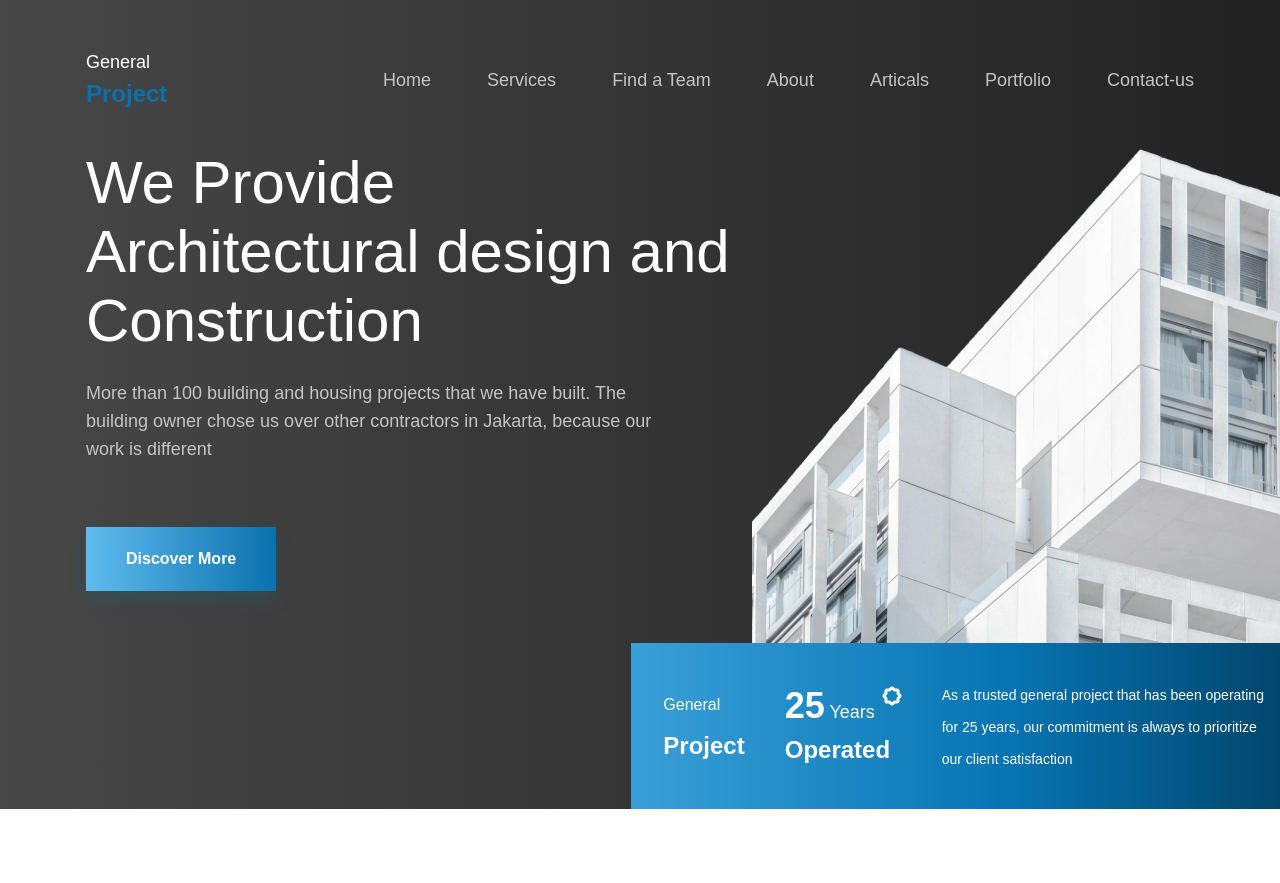
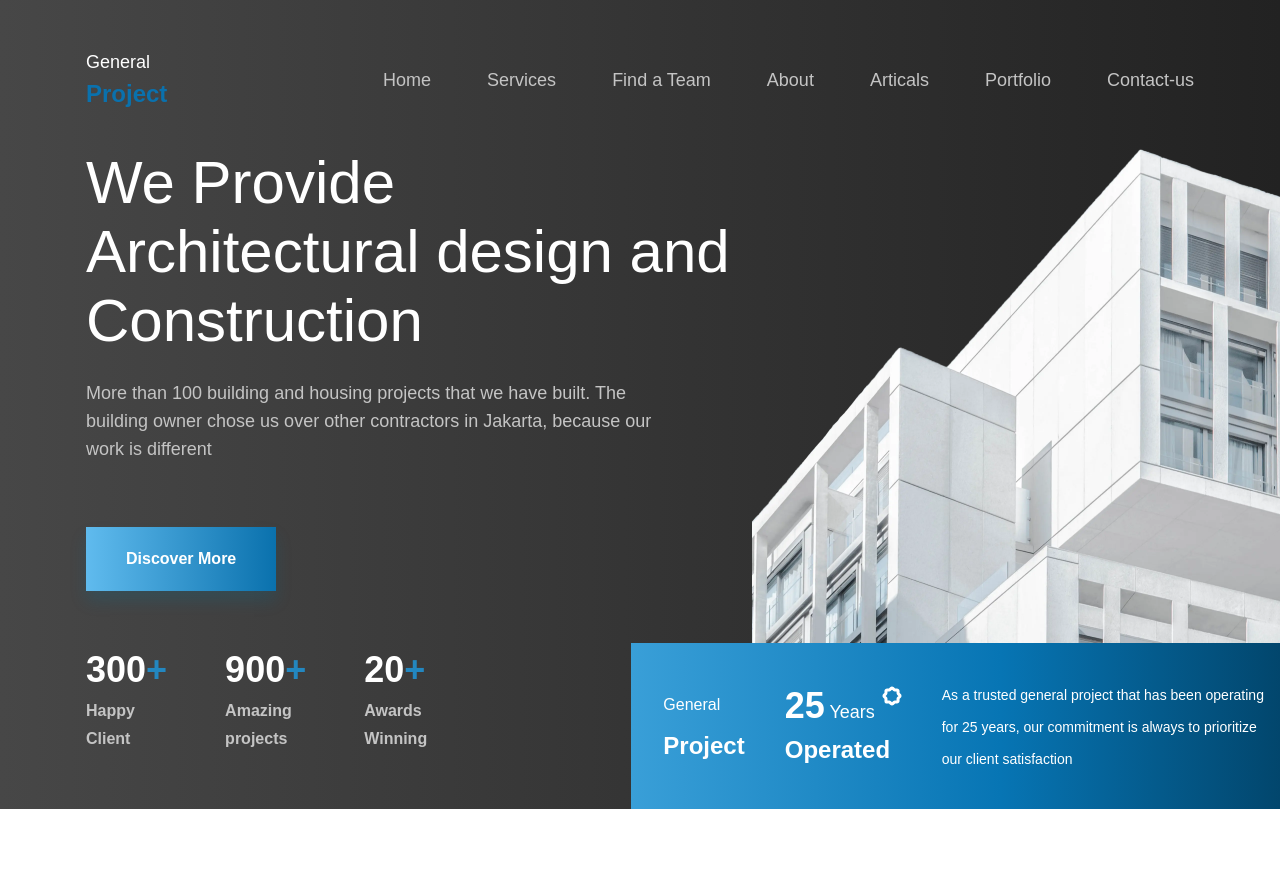
Before and after one commit to Deepakverma-556/architectural, a React (Create React App) app: page / in a window 1280 px wide. Shown: the top 883 px of the page. Built offline with nearby package versions, Linux system fonts and the light colour scheme.

Commit message:
delete animate css

```diff
--- a/src/App.js
+++ b/src/App.js
@@ -1,5 +1,4 @@
 import './App.css';
-import 'animate.css'
 import Brand from './components/Brand';
 import Header from './components/Header';
 import Meet from './components/Meet';
--- a/src/components/Header.jsx
+++ b/src/components/Header.jsx
@@ -184,15 +184,15 @@ const Header = () => {
       <div className="max-w-xxl mx-auto px-4 relative lg:pb-[52px]">
         <div className="bg-home max-lg:hidden w-full bg-cover bg-top absolute -right-60 h-full max-w-[698px] max-h-[741px]"></div>
         <div className="">
-          <h2 className="animate__animated animate__bounceInLeft animate__faster font-medium text-6xl max-lg:leading-tight max-lg:text-5xl max-md:text-4xl max-sm:text-[32px] leading-xxl text-white lg:max-w-[654px]">
+          <h2 className=" font-medium text-6xl max-lg:leading-tight max-lg:text-5xl max-md:text-4xl max-sm:text-[32px] leading-xxl text-white lg:max-w-[654px]">
             We Provide Architectural design and Construction
           </h2>
-          <p className="animate__animated animate__bounceInLeft font-medium text-lg lg:max-w-[579px] leading-7 text-gray-50 pt-6 pb-16 max-lg:pt-4 max-lg:pb-10 max-md:text-base">
+          <p className="font-medium text-lg lg:max-w-[579px] leading-7 text-gray-50 pt-6 pb-16 max-lg:pt-4 max-lg:pb-10 max-md:text-base">
             More than 100 building and housing projects that we have built. The
             building owner chose us over other contractors in Jakarta, because
             our work is different
           </p>
-          <button className="animate__animated animate__bounceInLeft relative py-5 px-10 overflow-hidden max-lg:py-4 max-lg:px-8 max-md:py-3 max-md:px-6 max-md:text-sm font-semibold text-base leading-6 text-white bg-gradient-to-r from-[#60bbee] to-blue shadow-[0px_10px_15px_0px] shadow-[#01739933] transition-all duration-300 before:absolute before:bottom-0 before:left-0 before:right-0 before:top-0 before:m-auto before:h-0 before:w-0 before:duration-300 before:ease-out hover:before:h-full hover:before:w-full hover:before:bg-white hover:shadow-none hover:text-blue hover:before:opacity-80">
+          <button className="relative py-5 px-10 overflow-hidden max-lg:py-4 max-lg:px-8 max-md:py-3 max-md:px-6 max-md:text-sm font-semibold text-base leading-6 text-white bg-gradient-to-r from-[#60bbee] to-blue shadow-[0px_10px_15px_0px] shadow-[#01739933] transition-all duration-300 before:absolute before:bottom-0 before:left-0 before:right-0 before:top-0 before:m-auto before:h-0 before:w-0 before:duration-300 before:ease-out hover:before:h-full hover:before:w-full hover:before:bg-white hover:shadow-none hover:text-blue hover:before:opacity-80">
             <span className="relative z-10">Discover More</span></button>
 
         </div>
@@ -229,7 +229,7 @@ const Header = () => {
       <div className="max-w-xxl mx-auto px-4">
         <div className="flex flex-wrap justify-between relative max-lg:hidden">
           <div className="w-full lg:w-4/12 ">
-            <div className="flex gap-12 pb-14 animate__animated animate__bounceInLeft">
+            <div className="flex gap-12 pb-14">
               <div>
                 <p className="font-bold text-4xl leading-xl text-white">
                   300<span className="text-dark-blue">+</span>
```
